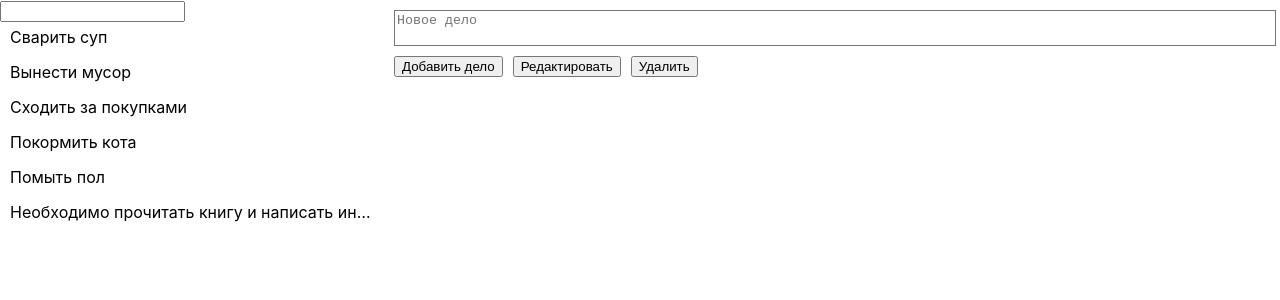
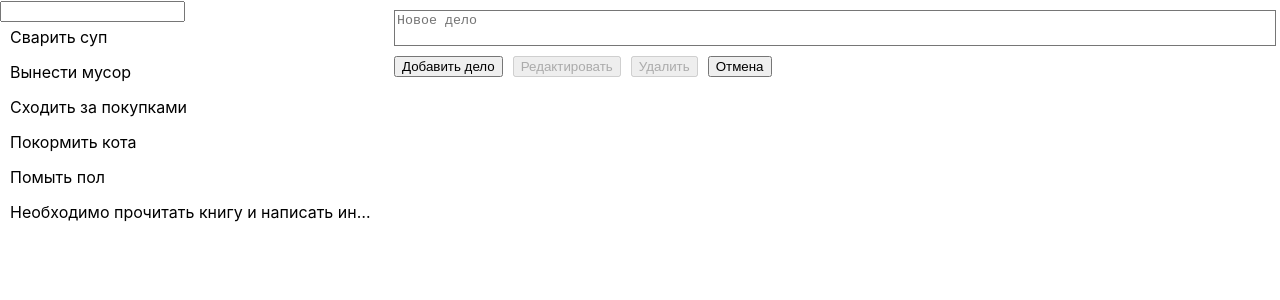
Before and after one commit to StasRnD/Todos, a React (Create React App) app: page / in a window 1280 px wide. Shown: the top 300 px of the page. Built offline with nearby package versions, Linux system fonts and the light colour scheme.

Commit message:
feat: add disable buttons

```diff
--- a/src/components/App.jsx
+++ b/src/components/App.jsx
@@ -2,7 +2,6 @@ import { useState, useReducer } from 'react';
 import { Todos } from './Todos';
 import { InteractionTodo } from './InteractionTodo';
 import { todos } from '../constants/constants';
-
 
 const todoReducer = (todos, action) => {
   switch (action.type) {
@@ -23,6 +22,7 @@ const todoReducer = (todos, action) => {
 export const App = () => {
   const [activeTodo, setActiveTodo] = useState({ value: '' });
   const [todoList, dispatch] = useReducer(todoReducer, todos);
+  const [isEditing, setIsEditing] = useState(false)
 
   return (
     <div className='main'>
@@ -30,14 +30,16 @@ export const App = () => {
         todoList={todoList}
         setActiveTodo={setActiveTodo}
         dispatch={dispatch}
+        setIsEditing={setIsEditing}
       />
 
       <InteractionTodo
-
         dispatch={dispatch}
         activeTodo={activeTodo}
         todoList={todoList}
         setActiveTodo={setActiveTodo}
+        isEditing={isEditing}
+        setIsEditing={setIsEditing}
       />
     </div>
   );
--- a/src/components/InteractionTodo.jsx
+++ b/src/components/InteractionTodo.jsx
@@ -1,8 +1,20 @@
 
 
-export const InteractionTodo = ({ dispatch, activeTodo, setActiveTodo }) => {
+export const InteractionTodo = ({
+  dispatch,
+  activeTodo,
+  setActiveTodo,
+  isEditing,
+  setIsEditing,
+}) => {
+
   const changeNewTodoText = (evt) => {
     setActiveTodo({ id: activeTodo.id, value: evt.target.value });
+  };
+
+  const cancelAction = () => {
+    setActiveTodo({ value: '' });
+    setIsEditing(false);
   };
 
   const addTodo = () => {
@@ -12,7 +24,7 @@ export const InteractionTodo = ({ dispatch, activeTodo, setActiveTodo }) => {
         payload: activeTodo,
       });
     }
-    setActiveTodo({ value: '' });
+    cancelAction();
   };
 
   const removeTodo = () => {
@@ -20,7 +32,7 @@ export const InteractionTodo = ({ dispatch, activeTodo, setActiveTodo }) => {
       type: 'REMOVE__TODO',
       payload: activeTodo.id,
     });
-    setActiveTodo({ value: '' });
+    cancelAction();
   };
 
   const editTodo = () => {
@@ -28,7 +40,7 @@ export const InteractionTodo = ({ dispatch, activeTodo, setActiveTodo }) => {
       type: 'EDIT__TODO',
       payload: activeTodo,
     });
-    setActiveTodo({ value: '' });
+    cancelAction();
   };
 
   return (
@@ -41,15 +53,18 @@ export const InteractionTodo = ({ dispatch, activeTodo, setActiveTodo }) => {
           onChange={changeNewTodoText}
         ></textarea>
         <div className='interactionTodo__all-buttons'>
-          <button type='button' onClick={addTodo}>
+          <button type='button' onClick={addTodo} disabled={isEditing}>
             Добавить дело
           </button>
-          <button type='button' onClick={editTodo}>
+          <button type='button' onClick={editTodo} disabled={!isEditing}>
             Редактировать
           </button>
 
-          <button type='button' onClick={removeTodo}>
+          <button type='button' onClick={removeTodo} disabled={!isEditing}>
             Удалить
+          </button>
+          <button type='button' onClick={cancelAction}>
+            Отмена
           </button>
         </div>
       </form>
--- a/src/components/Todos.jsx
+++ b/src/components/Todos.jsx
@@ -1,9 +1,9 @@
 import { useState, useMemo } from 'react';
 
-export const Todos = ({ todoList, setActiveTodo }) => {
+export const Todos = ({ todoList, setActiveTodo, setIsEditing }) => {
   const [query, setQuery] = useState('');
 
-  const result = useMemo(
+  const todos = useMemo(
     () =>
       todoList.filter((todo) =>
         todo.value.toLowerCase().includes(query.toLowerCase())
@@ -15,16 +15,21 @@ export const Todos = ({ todoList, setActiveTodo }) => {
     setQuery(evt.target.value);
   };
 
+  const onTodoClick = (todo) => {
+    setActiveTodo(todo)
+    setIsEditing(true)
+  }
+
   return (
     <div className='todos'>
       <input onChange={filterTodo} value={query} />
       <ul className='todos__list'>
-        {result.map((todo) => {
+        {todos.map((todo) => {
           return (
             <li
               key={todo.id}
               className='todos__item'
-              onClick={() => setActiveTodo(todo)}
+              onClick={() => onTodoClick(todo)}
             >
               {todo.value}
             </li>
```
